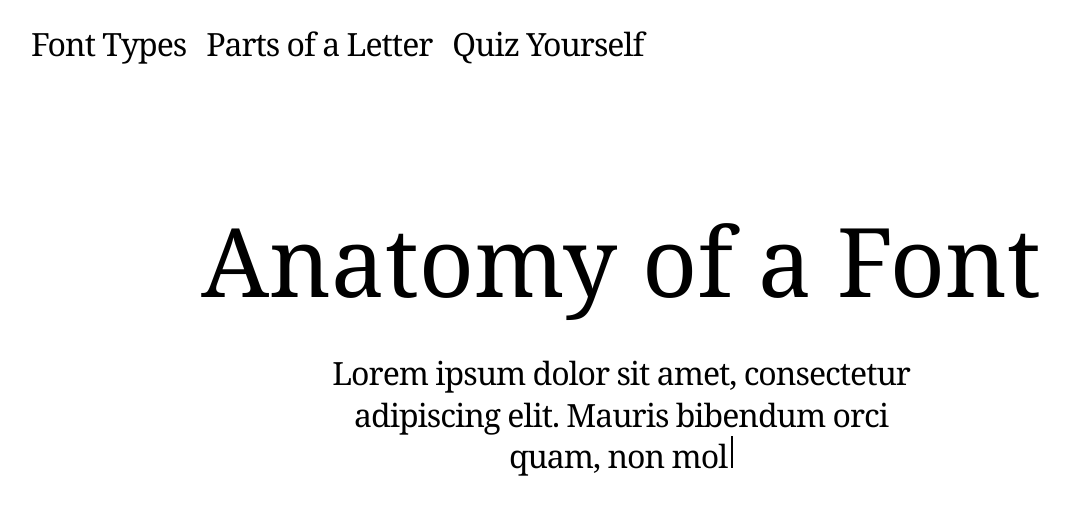
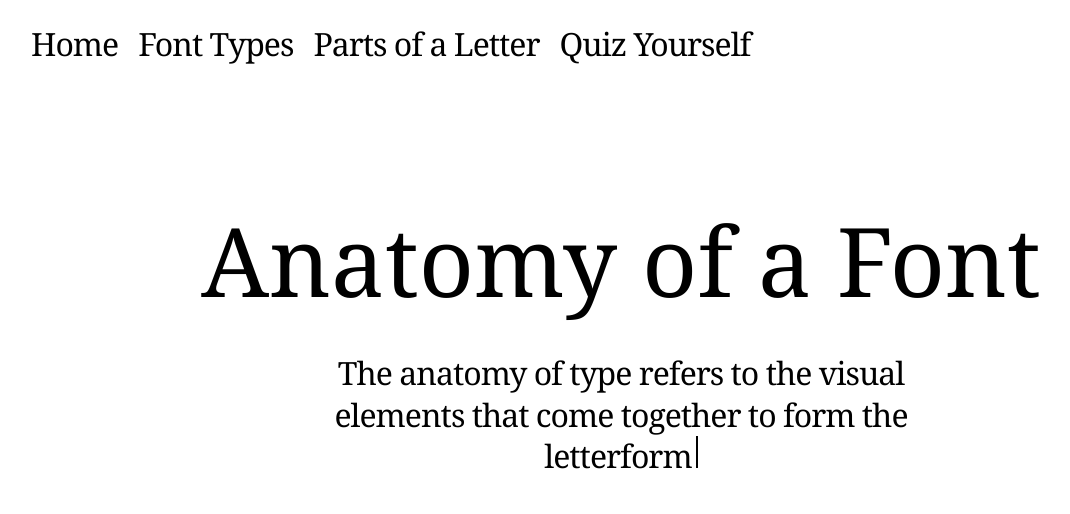
Before and after one commit to yejessica/ui-design-final, a React (Create React App) app in the folder frontend/: page / in a window 1280 px wide. Shown: the top 514 px of the page, without its empty margins (19-1089 px from the left). Built offline with nearby package versions, Linux system fonts and the light colour scheme.

Commit message:
change to frontpage

```diff
--- a/frontend/src/App.js
+++ b/frontend/src/App.js
@@ -12,7 +12,7 @@ function App() {
 
   /* --------------- typing-animation state (unchanged) --------------- */
   const message =
-    "Lorem ipsum dolor sit amet, consectetur adipiscing elit. Mauris bibendum orci quam, non mollis erat aliquam a.";
+    "The anatomy of type refers to the visual elements that come together to form the letterforms in a typeface. Each letterform comprises of various components.";
   const fontCycle = ["georgia", "montserrat", "pacifico", "firacode", "anton"];
   const [fontIndex, setFontIndex] = useState(0);
   const font = fontCycle[fontIndex];
@@ -83,6 +83,7 @@ function Layout({ children, onBack, onFontTypes, go }) {
     <div className="App">
       <header className="App-header">
         <nav className="nav">
+        <button onClick={() => go("home")}>Home</button>
           <button onClick={onFontTypes}>Font Types</button>
           <button onClick={() => go("partsLetter")}>Parts of a Letter</button>
           {/* <button className="learn-btn" onClick={onBack}>Back</button> */}
```
